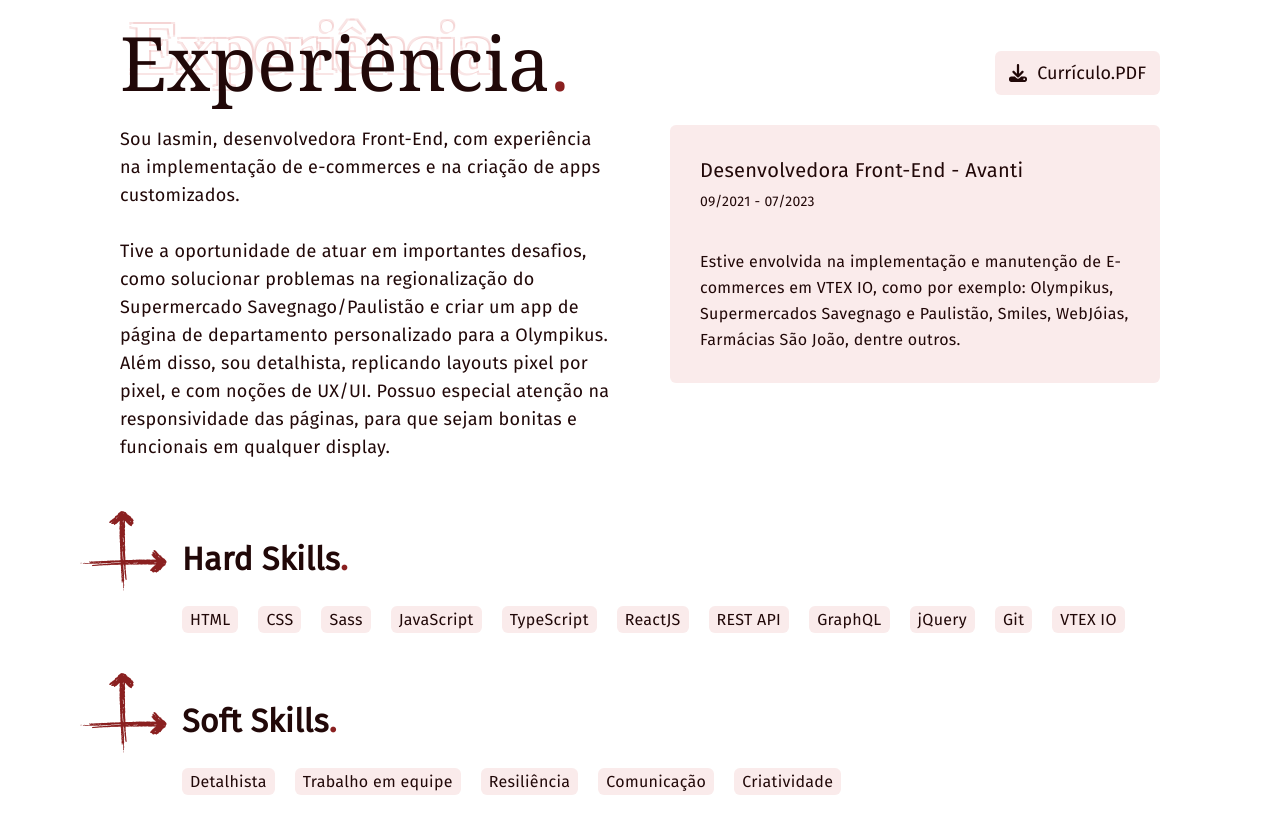
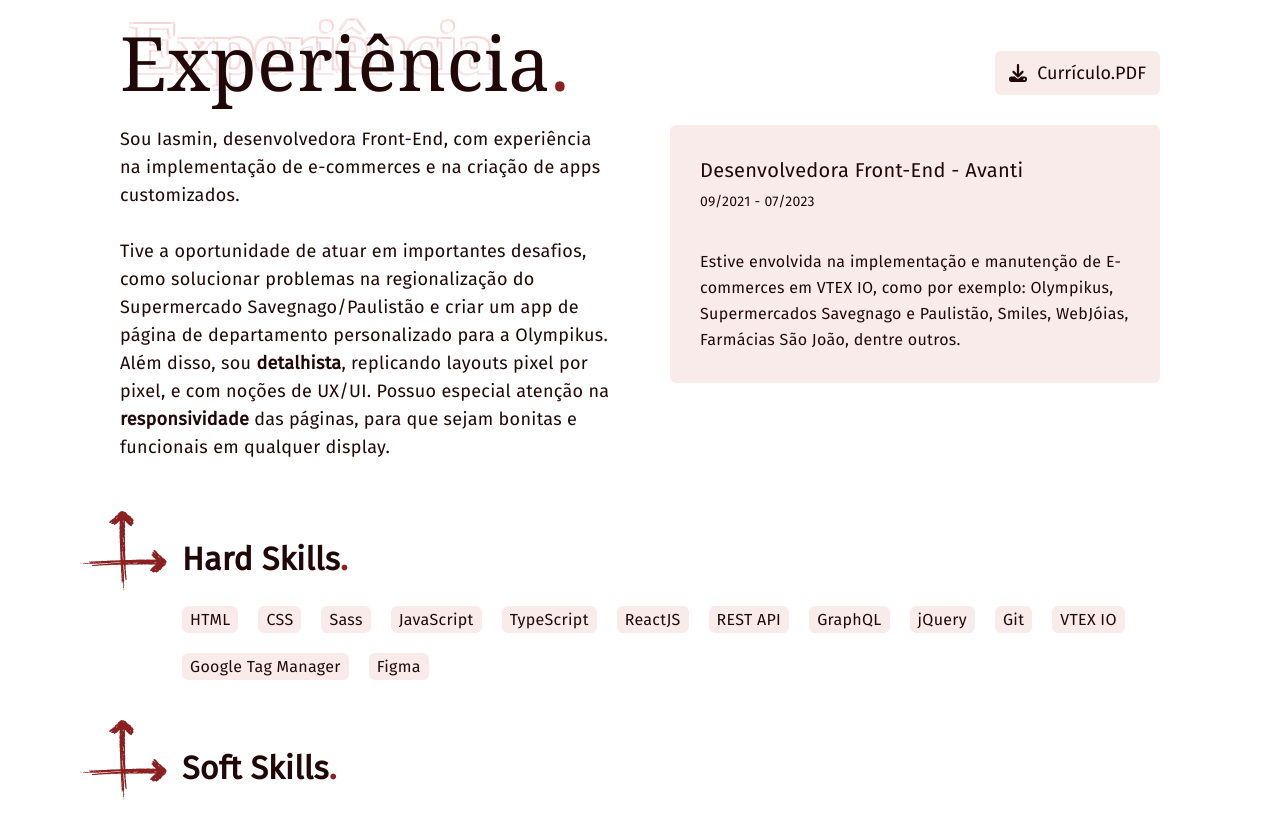
Before and after one commit to iasminln/curriculo-virtual, a React (Vite) app: page / in a window 1280 px wide. Shown: the part 520-1334 px from the top of the page. Built offline with nearby package versions, Linux system fonts and the light colour scheme; a web font is replaced by a local one.

Commit message:
updated cv

```diff
--- a/src/components/Experiencia/Experiencia.jsx
+++ b/src/components/Experiencia/Experiencia.jsx
@@ -9,7 +9,7 @@ import { UserContext } from '../../userContext';
 const Experiencia = () => {
   const { darkAtivo } = useContext(UserContext)
 
-  const listHardSkills = ['HTML', 'CSS', 'Sass', 'JavaScript', 'TypeScript', 'ReactJS', 'REST API', 'GraphQL', 'jQuery', 'Git', 'VTEX IO']
+  const listHardSkills = ['HTML', 'CSS', 'Sass', 'JavaScript', 'TypeScript', 'ReactJS', 'REST API', 'GraphQL', 'jQuery', 'Git', 'VTEX IO', 'Google Tag Manager', 'Figma']
   const listSoftSkills = ['Detalhista', 'Trabalho em equipe', 'Resiliência', 'Comunicação', 'Criatividade']
   const listIdiomas = ['Inglês: intermediário', 'Espanhol: intermediário']
 
@@ -19,7 +19,7 @@ const Experiencia = () => {
       <div className='container-titulo'>
         <Titulo>Experiência</Titulo>
 
-        <a href="https://drive.google.com/file/d/17p71jkr-GNOY0ska2Du8QBeo90_KXLk_/view" target='_black'>
+        <a href="https://drive.google.com/file/d/1-s28dDBVgEFBMFJVVcC6H205XSQY7-xT/view?usp=sharing" target='_black'>
           <ButtonDefault style={{ display: 'flex', alignItems: 'center' }} title='Baixar currículo em PDF.' aria-label='Baixar currículo de Iasmin em PDF.' >
             <IconDownload color={darkAtivo ? '#FAEBEB' : '#210808'} />
             Currículo.PDF
@@ -31,7 +31,7 @@ const Experiencia = () => {
       <div className='content'>
         <p className='text-01'>Sou Iasmin, desenvolvedora Front-End, com experiência na implementação de e-commerces e na criação de apps customizados.<br /><br />
 
-          Tive a oportunidade de atuar em importantes desafios, como solucionar problemas na regionalização do Supermercado Savegnago/Paulistão e criar um app de página de departamento personalizado para a Olympikus. Além disso, sou detalhista, replicando layouts pixel por pixel, e com noções de UX/UI. Possuo especial atenção na responsividade das páginas, para que sejam bonitas e funcionais em qualquer display.</p>
+          Tive a oportunidade de atuar em importantes desafios, como solucionar problemas na regionalização do Supermercado Savegnago/Paulistão e criar um app de página de departamento personalizado para a Olympikus. Além disso, sou <b>detalhista</b>, replicando layouts pixel por pixel, e com noções de UX/UI. Possuo especial atenção na <b>responsividade</b> das páginas, para que sejam bonitas e funcionais em qualquer display.</p>
         <div className='box'>
           <p className='box-text-01'>Desenvolvedora Front-End - Avanti</p>
           <p className='box-text-02'>09/2021 - 07/2023</p>
--- a/src/components/Sobre/Curiosidades.jsx
+++ b/src/components/Sobre/Curiosidades.jsx
@@ -20,11 +20,11 @@ const Curiosidades = () => {
           <a href="https://iasminln.github.io/layout-antigo/" target='_blank' rel="noreferrer" aria-label='Link para visualizar o layout antigo.' title='Clique para acessar!'>
             <img className='img-layout' src={ImageLayout} alt="Imagem pequena do layout antigo" /></a>
 
-          <p style={{ fontStyle: 'italic', fontSize: '13px', textAlign: 'center' }}>Perdoe-me, Deus do Design, eu era só uma criança...</p>
+          <em style={{fontSize: '13px', textAlign: 'center' }}>Perdoe-me, Deus do Design, eu era só uma criança...</em>
         </div>
 
         <p className='text'>
-          Vale lembrar que esse layout antigo não foi feito para ser visualizado no celular, ou seja, ele vai quebrar. Para quem estranhar o tamanho tão pequeno, lembrem que os displays eram de 800 x 600 pixels. 😂 Se você mudar a configuração do seu monitor para 800 x 600, vai ver que fica, ó, <span style={{ fontStyle: 'italic' }}> chuchu beleza.</span> 👌
+          Vale lembrar que esse layout antigo não foi feito para ser visualizado no celular, ou seja, ele vai quebrar. Para quem estranhar o tamanho tão pequeno, lembrem que os displays eram de 800 x 600 pixels. 😂 Se você mudar a configuração do seu monitor para 800 x 600, vai ver que fica, ó, <em> chuchu beleza.</em> 👌
         </p>
 
         <p className='text'>Essa página também tem seu próprio repositório e você pode acessá-lo <a href="https://github.com/iasminln/layout-antigo" target="_blank" rel="noreferrer">AQUI</a>. Projeto feito com ReactJS e Sass.
```
